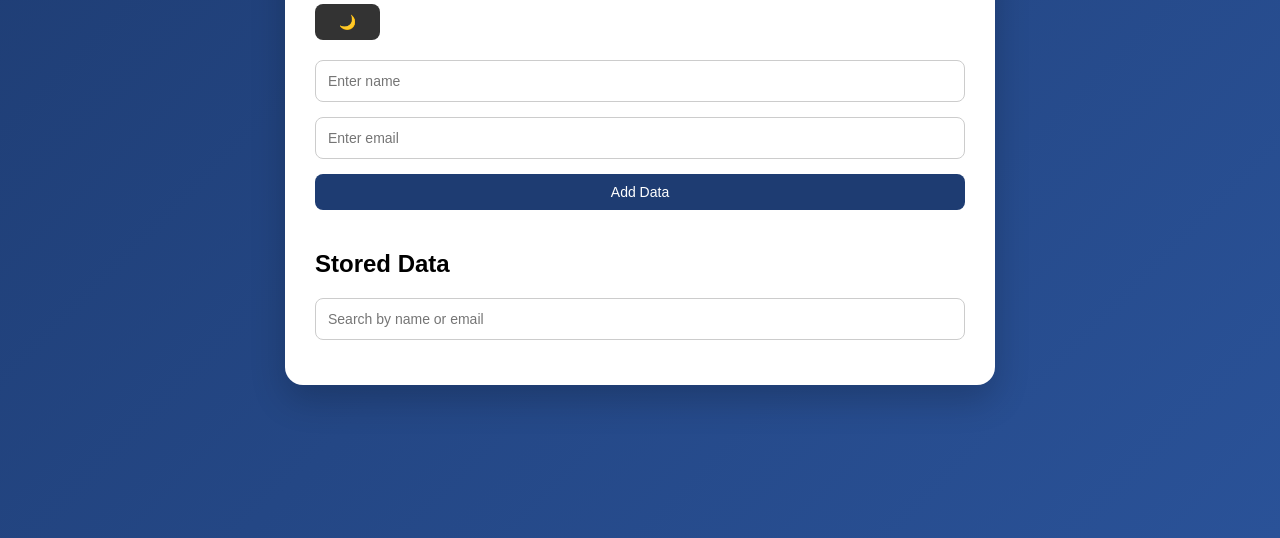
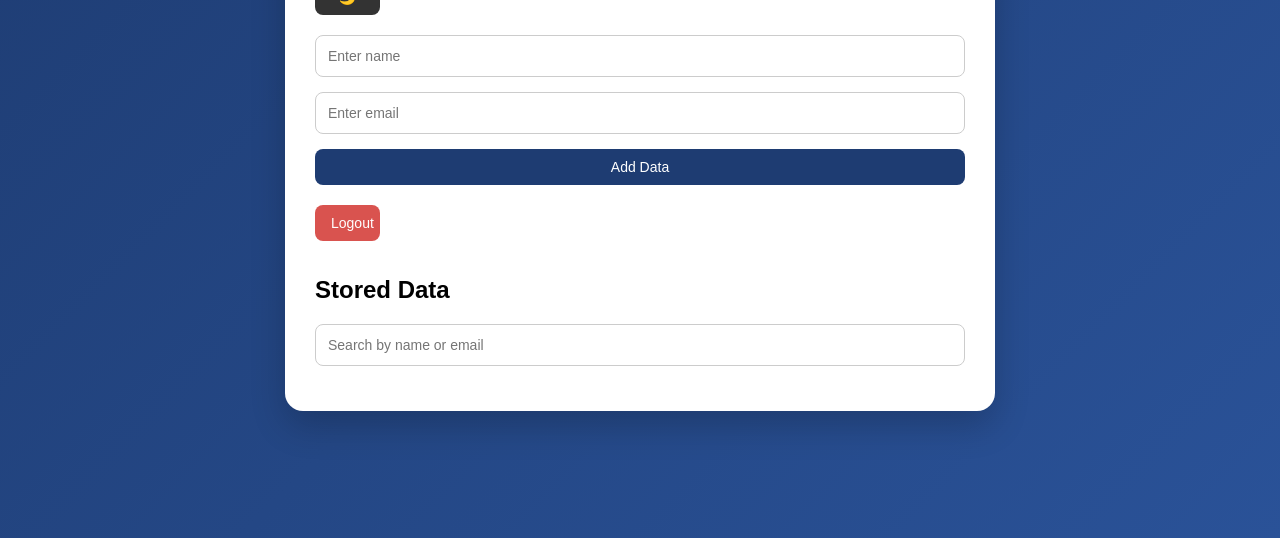
Before and after one commit to Arjunuk1/json_database_manager, a website: page public/index.html in a window 1280 px wide. Shown: the part 262-800 px from the top of the page. Drawn offline with Linux system fonts and the light colour scheme; no server answers; sample sign-in values are in the browser's storage.

Commit message:
Add logout button and clear login session

```diff
--- a/public/index.html
+++ b/public/index.html
@@ -16,6 +16,7 @@
         <input type="email" id="emailInput" placeholder="Enter email">
         <button onclick="addData()">Add Data</button>
 
+        <button id="logoutBtn">Logout</button>
         <h2>Stored Data</h2>
 
         <input
--- a/public/script.js
+++ b/public/script.js
@@ -35,6 +35,13 @@
         `;
     });
 }
+
+document.getElementById("logoutBtn").addEventListener("click", () => {
+    localStorage.removeItem("loggedIn");
+    localStorage.removeItem("username");
+
+    window.location.href = "login.html";
+});
 
 async function addData() {
     const nameInput = document.getElementById("nameInput");
--- a/public/style.css
+++ b/public/style.css
@@ -6,6 +6,13 @@
     display: flex;
     justify-content: center;
     align-items: center;
+}
+
+#logoutBtn {
+    width: 10%;
+    margin-bottom: 15px;
+    background: #d9534f;
+    color: white;
 }
 
 .container {
```
